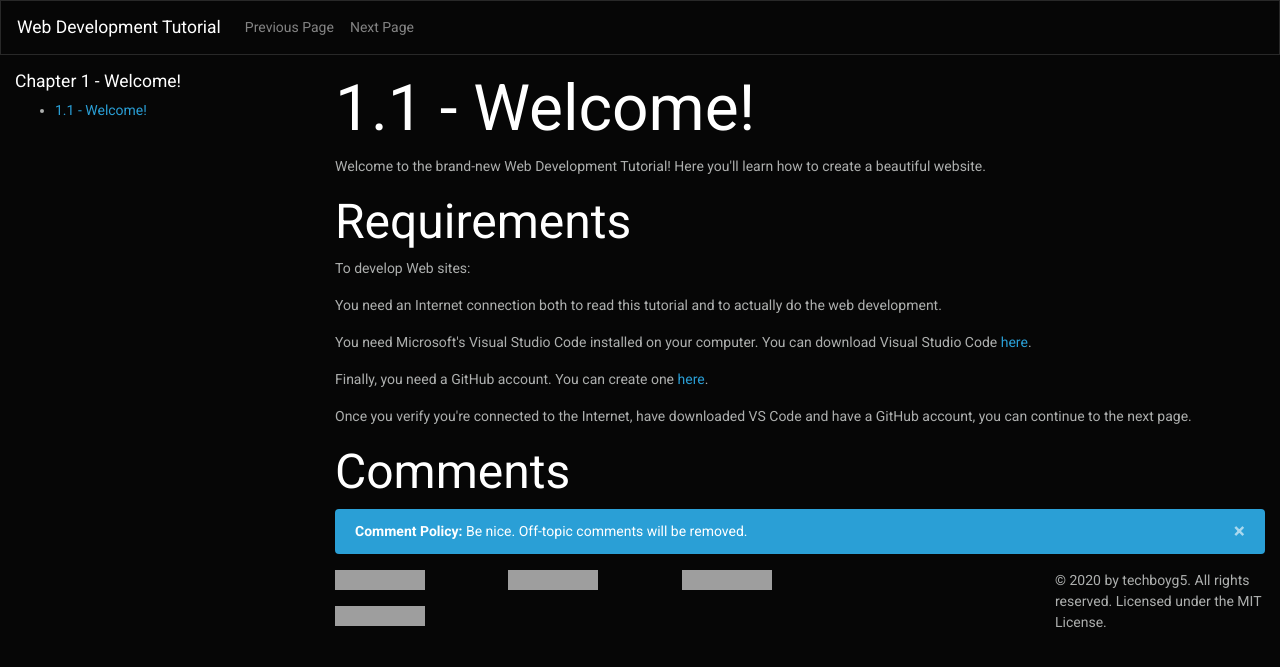
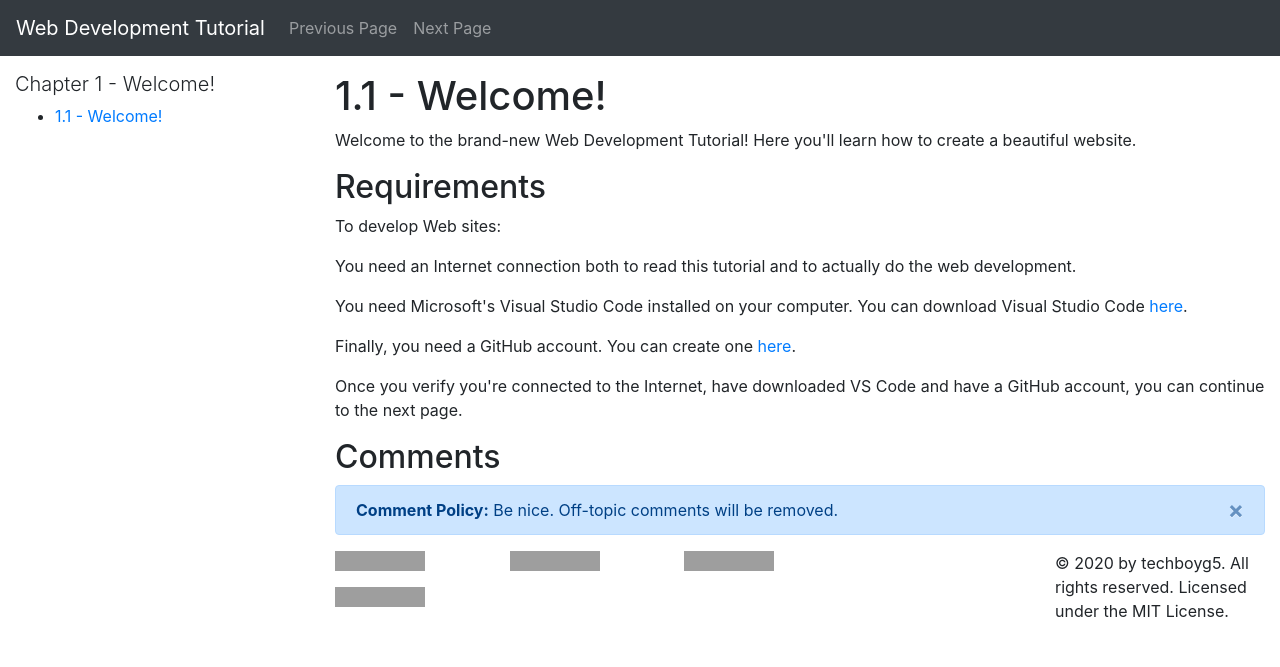
Before and after one commit to techboyg5/web-development-tutorial, a Jekyll site: the page built from chapter1/page1.html, in a window 1280 px wide. Shown: the top 667 px of the page. Built offline with Jekyll 4.4.1, drawn with Linux system fonts in a browser that asks for light colours; nearby versions of some CDN libraries; comment, search, counter and statistics services are not loaded; grey boxes are pictures that could not be loaded.

Commit message:
Use regular Bootstrap CSS

```diff
--- a/_layouts/default.html
+++ b/_layouts/default.html
@@ -14,7 +14,7 @@
     <meta charset="utf-8">
     <title>{{ page.title }}</title>
     <meta name="viewport" content="width=device-width, initial-scale=1, shrink-to-fit=no">
-    <link rel="stylesheet" href="https://stackpath.bootstrapcdn.com/bootswatch/4.5.0/cyborg/bootstrap.min.css" integrity="sha384-GKugkVcT8wqoh3M8z1lqHbU+g6j498/ZT/zuXbepz7Dc09/otQZxTimkEMTkRWHP" crossorigin="anonymous">
+    <link rel="stylesheet" href="https://stackpath.bootstrapcdn.com/bootstrap/4.5.0/css/bootstrap.min.css" integrity="sha384-9aIt2nRpC12Uk9gS9baDl411NQApFmC26EwAOH8WgZl5MYYxFfc+NcPb1dKGj7Sk" crossorigin="anonymous">
   </head>
   <body>
     <nav class="navbar navbar-expand-md navbar-dark bg-dark sticky-top">
@@ -60,7 +60,7 @@
                 <script src="https://utteranc.es/client.js"
                   repo="techboyg5/comment-database"
                   issue-term="pathname"
-                  theme="dark-blue"
+                  theme="github-light"
                   crossorigin="anonymous"
                   async>
                 </script>
```
